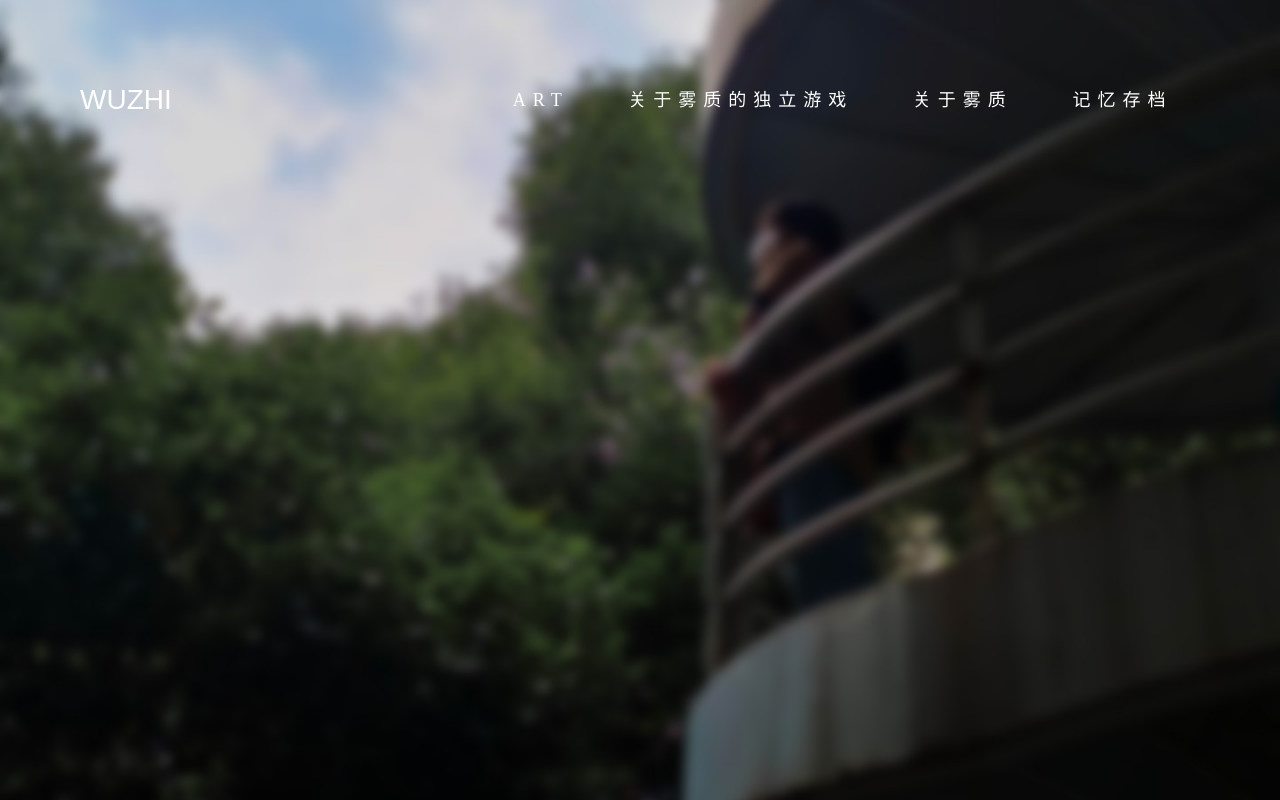
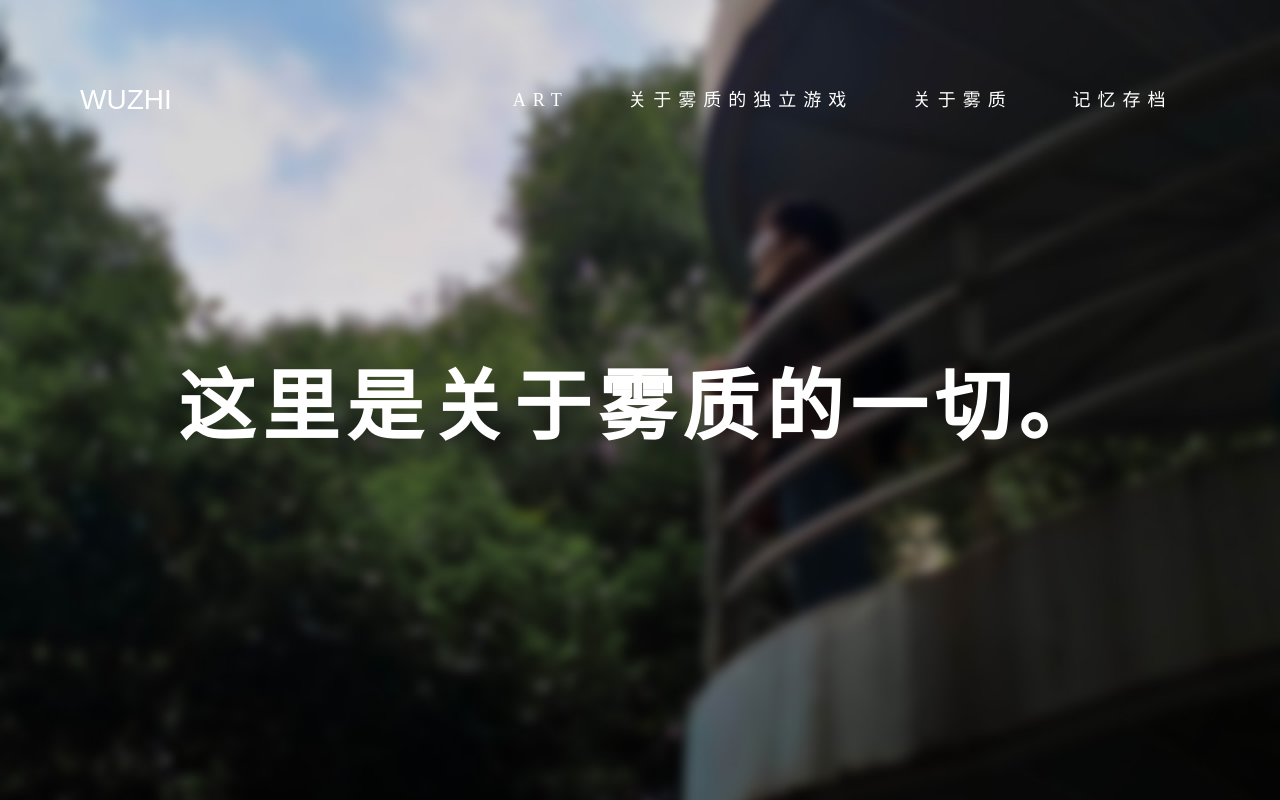
Before and after one commit to Wuzhixy/Wuzhixy.github.io, a plain HTML site: page index.html in a window 1280 px wide. Drawn offline with Linux system fonts and the light colour scheme; files that its build step writes are made by us from their sources.

Commit message:
2025-9-21

```diff
--- /dev/null
+++ b/CSS/keyframes copy.css
@@ -0,0 +1,67 @@
+/* 打字动画 */
+@keyframes typing {
+    from {
+        width: 0;
+        /* 动画开始时，文本宽度为0 */
+    }
+
+    to {
+        width: 100%;
+        /* 动画结束时，文本宽度为100% */
+    }
+}
+
+/* 打字效果容器 */
+.typing-container {
+    display: flex;
+    /* 使用 Flexbox 布局 */
+    justify-content: center;
+    /* 水平居中对齐子元素 */
+    align-items: center;
+    /* 垂直居中对齐子元素 */
+    width: 100%;
+    /* 宽度设置为父容器的 100% */
+    height: auto;
+    /* 高度根据内容自动调整 */
+    text-align: center;
+    /* 文本水平居中对齐 */
+    overflow: hidden;
+    /* 隐藏超出容器的内容 */
+    position: absolute;
+    /* 如果需要定位 */
+    top: 50%;
+    /* 垂直居中 */
+    left: 50%;
+    /* 水平居中 */
+    transform: translate(-50%, -50%);
+    /* 精确居中对齐 */
+}
+
+/* 打字效果文本 */
+.typing-text {
+    font-size: 77px;
+    font-weight: bold;
+    color: #ffffff;
+    white-space: nowrap;
+    /* 防止文本换行 */
+    overflow: hidden;
+    /* 隐藏溢出的文本 */
+    position: relative;
+    /* 设置相对定位，以便光标绝对定位 */
+    font-family: "Microsoft YaHei", "微软雅黑", sans-serif;
+    display: inline-block;
+    /* 使文本保持在一行 */
+    visibility: visible;
+    /* 文本可见 */
+    letter-spacing: 7px;
+    /* 调整字间距 */
+
+}
+
+/* 打字效果状态下的文本样式 */
+.typing-text.typing {
+    animation: typing 4s steps(30, end) 1 normal both;
+    /* 4秒完成打字动画，分30步执行 */
+    animation-fill-mode: forwards;
+    /* 保持动画的最终状态 */
+}
--- a/index.html
+++ b/index.html
@@ -7,6 +7,7 @@
   <title>WUZHI</title>
   <link rel="stylesheet" href="./CSS/Main.css"> <!-- 引用外置CSS文件 -->
   <link rel="stylesheet" href="./CSS/Menu.css"> <!-- 引用外置CSS文件 -->
+  <link rel="stylesheet" href="./CSS/keyframes copy.css"> <!-- 引用外置CSS文件 -->
   <link rel="stylesheet" href="./CSS/BackgroundImage/BackgroundImage.css"> <!-- 引用外置CSS文件 -->
   <link rel="icon" type="image/png" sizes="32x32" href="./Favicon/moyai_1f5ff.png" />
 </head>
@@ -44,6 +45,14 @@
 
   </div>
 
+
+  <main class="main-content">
+    <div class="typing-container">
+      <div class="typing-text typing">
+        这里是关于雾质的一切。</div>
+    </div>
+  </main>
+
   <script>
     // 定义背景图片的数组
     const backgrounds = [
```
